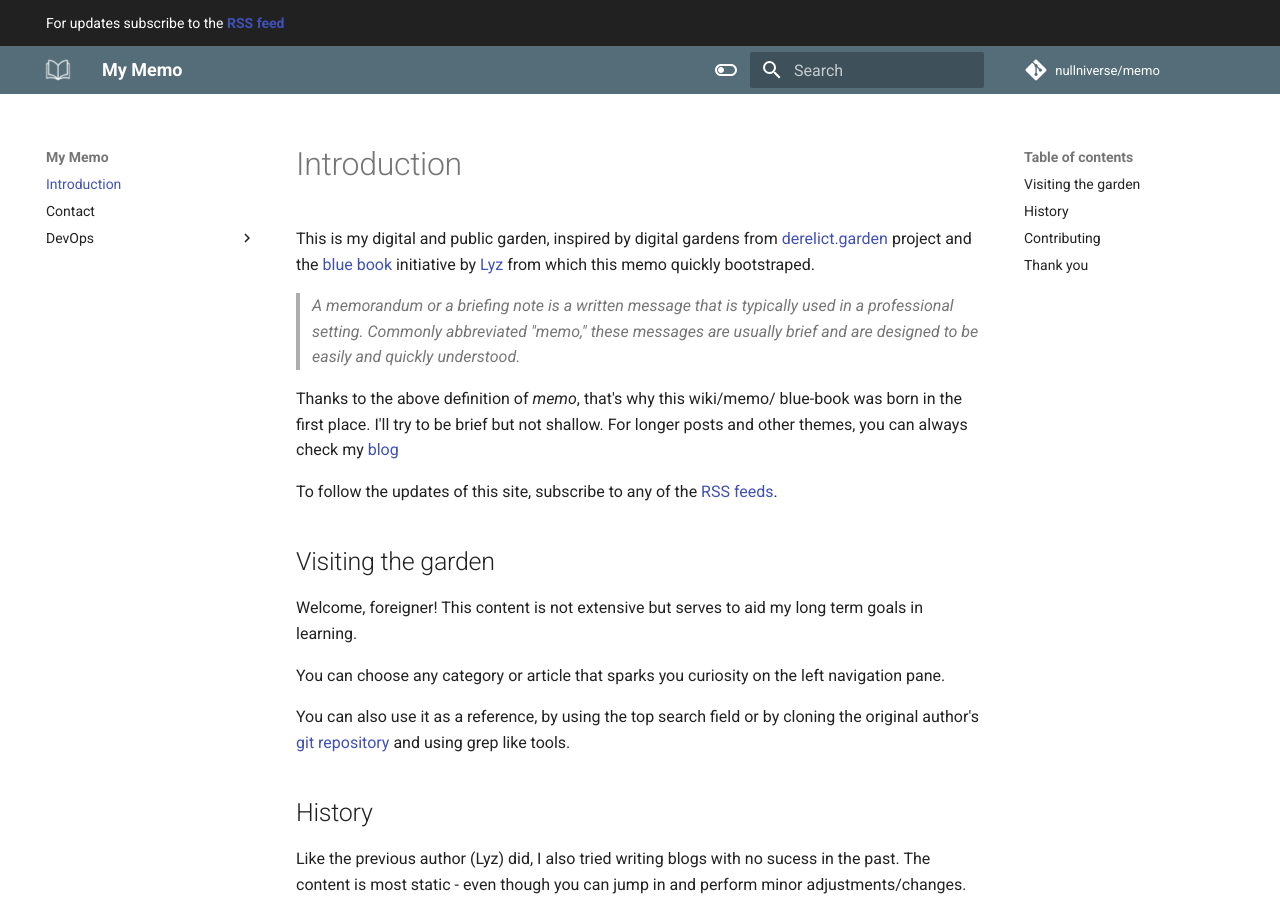
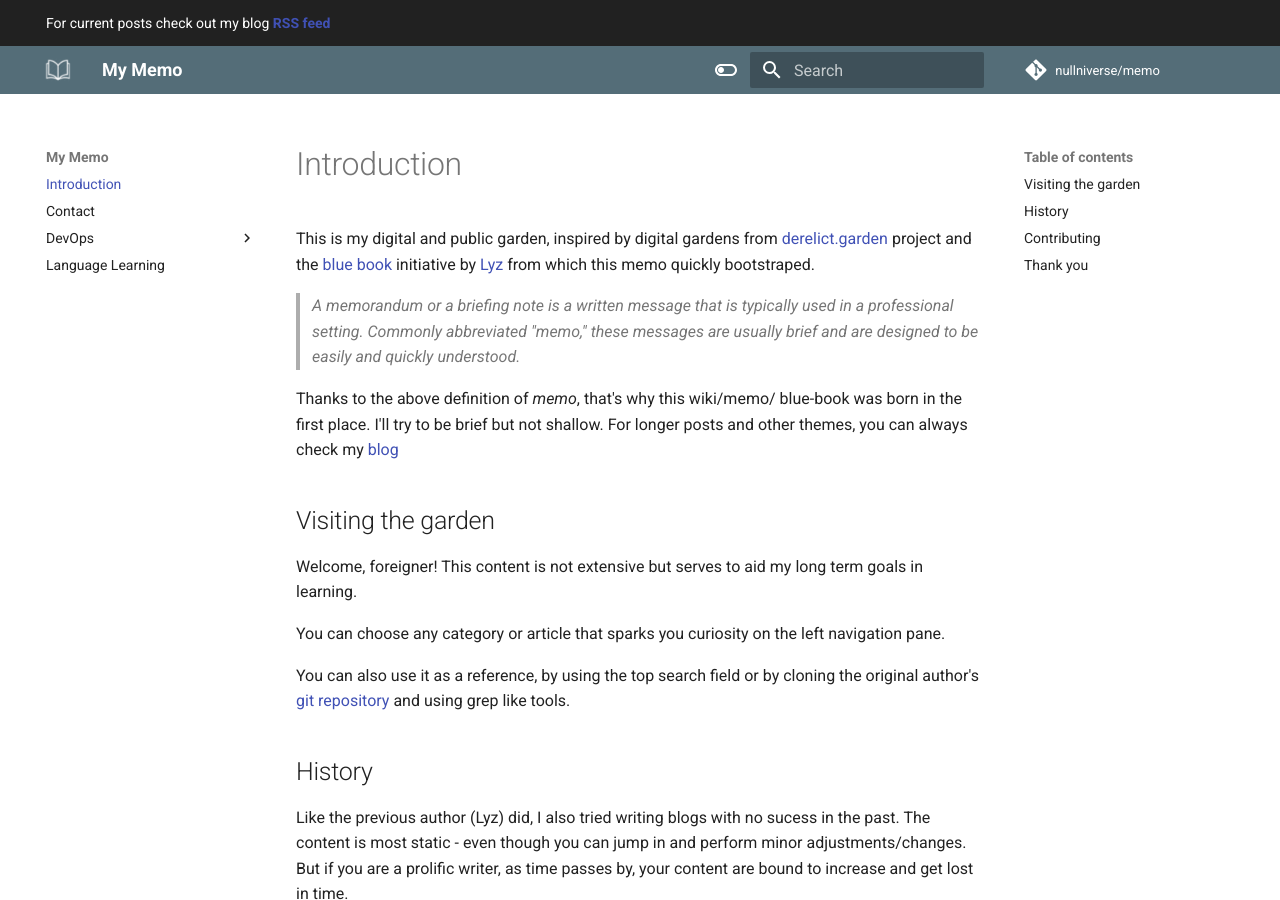
Before and after one commit to nullniverse/memo, an MkDocs documentation site: the page built from docs/index.md, in a window 1280 px wide and 900 px high. Built offline with MkDocs 1.6.1 and Material for MkDocs 9.7.7, drawn with Linux system fonts in a browser that asks for light colours; comment, search, counter and statistics services are not loaded.

Commit message:
Adding new icon and removed Newsletter section

```diff
--- a/docs/index.md
+++ b/docs/index.md
@@ -11,9 +11,6 @@
 blue-book was born in the first place. I'll try to be brief but not shallow.
 For longer posts and other themes, you can always check my [blog](https://blog.nullniverse.xyz)
 
-
-To follow the updates of this site, subscribe to any of the
-[RSS feeds](https://memo.nullniverse.xyz/newsletter/0_newsletter_index/).
 
 # Visiting the garden
 
--- a/mkdocs.yml
+++ b/mkdocs.yml
@@ -132,6 +132,8 @@
       - API Management:
           - devops/api_management.md
           - Kong: devops/kong/kong.md
+  - Language Learning:
+      - language/language.md
 
 
 plugins:
@@ -210,8 +212,6 @@
   social:
     - icon: fontawesome/brands/github-alt
       link: https://github.com/nullniverse
-    - icon: fontawesome/solid/rss
-      link: https://nullniverse.github.io/memo/newsletter/0_newsletter_index
 
 repo_name: nullniverse/memo
 repo_url: https://github.com/nullniverse/memo
--- a/theme/main.html
+++ b/theme/main.html
@@ -1,6 +1,6 @@
 {% extends "base.html" %}
 {% block announce %}
-  For updates subscribe to the
-  <a href="https://memo.nullniverse.xyz/newsletter/0_newsletter_index/"><strong>RSS feed</strong></a>
-  <img src="/memo/img/orange_logo.png" height="15" width="15">
+  For current posts check out my blog
+  <a href="https://blog.nullniverse.xyz/"><strong>RSS feed</strong></a>
+  <img src="/theme/assets/image/blog_icon.png" height="15" width="15">
 {% endblock %}
```
Also changed, not shown: docs/language/language.md (added, +5 -0 lines), theme/assets/images/blog_icon.png (added).
